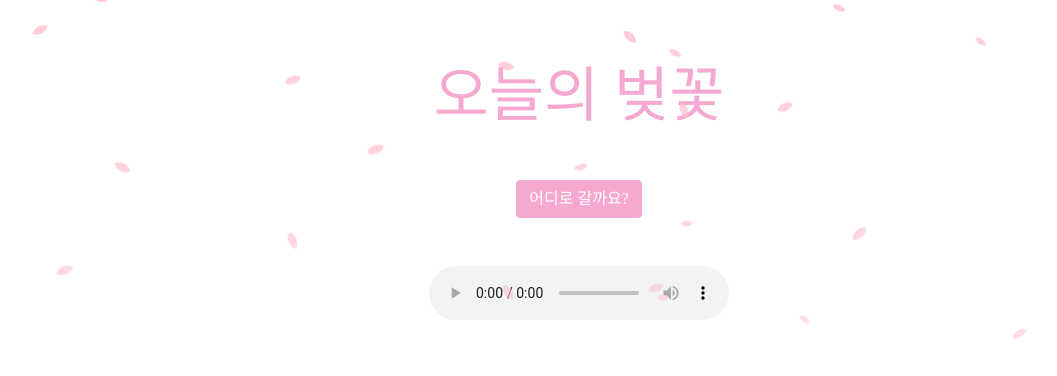
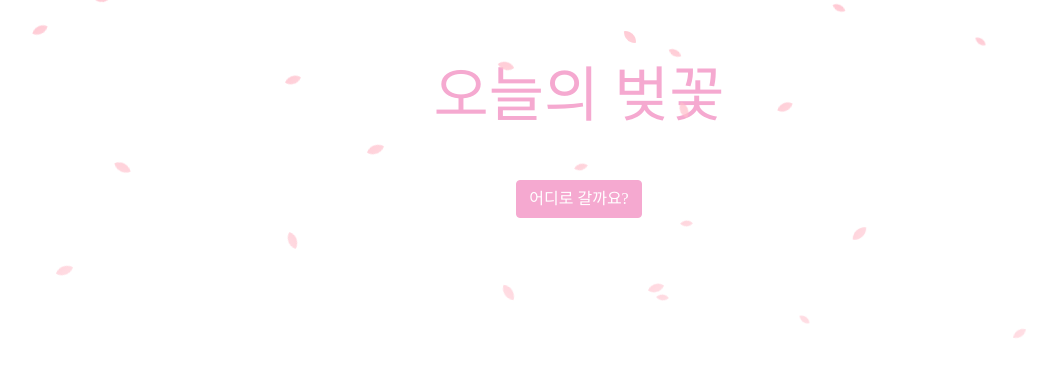
Before and after one commit to Helloworld616/vue-devops, a Vue app: page / in a window 1280 px wide. Shown: the top 376 px of the page, without its empty margins (61-1118 px from the left). Built offline with nearby package versions, Linux system fonts and the light colour scheme; a web font is replaced by a local one.

Commit message:
음악 플레이어 주석 처리

```diff
--- a/src/components/HelloWorld.vue
+++ b/src/components/HelloWorld.vue
@@ -13,9 +13,9 @@
     </div>
     <div id="sound">
       <!-- <iframe src="../assets//silence.mp3" allow="autoplay" id="audio" style="display:none"></iframe> -->
-      <audio autoplay loop controls>
+      <!-- <audio autoplay loop controls>
         <source src="../assets/장범준-01-흔들리는꽃들속에서네샴푸향이느껴진거야.mp3" type="audio/mp3">
-      </audio>
+      </audio> -->
     </div>
   </div>
 </template>
```
